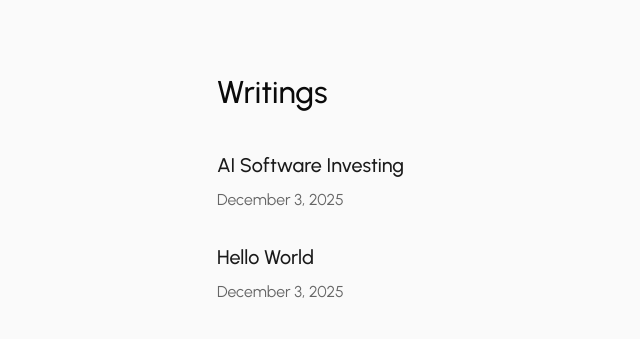
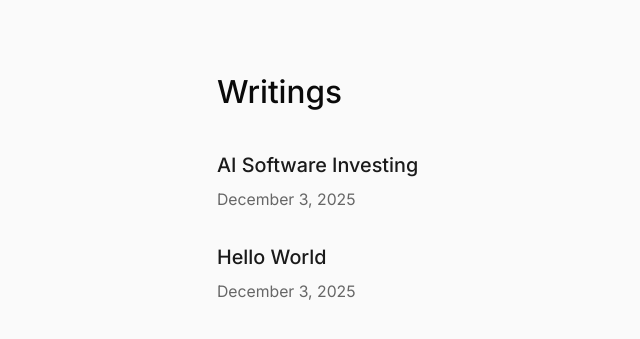
Before and after one commit to lialexlin/blog, a Jekyll site: the page built from index.html, in a window 1280 px wide. Shown: the top 339 px of the page, without its empty margins (0-640 px from the left). Built offline with Jekyll 4.4.1, drawn with Linux system fonts in a browser that asks for light colours.

Commit message:
vault backup: 2025-12-10 10:25:44

```diff
--- a/_layouts/default.html
+++ b/_layouts/default.html
@@ -6,7 +6,7 @@
   <title>{{ page.title | default: site.title }}</title>
   <link rel="preconnect" href="https://fonts.googleapis.com">
   <link rel="preconnect" href="https://fonts.gstatic.com" crossorigin>
-  <link href="https://fonts.googleapis.com/css2?family=Urbanist:wght@300;400;500&display=swap" rel="stylesheet">
+  <link href="https://fonts.googleapis.com/css2?family=Inter:wght@400;500;600&display=swap" rel="stylesheet">
   <link rel="stylesheet" href="{{ '/styles.css' | relative_url }}">
 </head>
 <body>
--- a/styles.css
+++ b/styles.css
@@ -13,7 +13,7 @@
 }
 
 body {
-  font-family: 'Urbanist', -apple-system, BlinkMacSystemFont, sans-serif;
+  font-family: 'Inter', -apple-system, BlinkMacSystemFont, sans-serif;
   font-weight: 400;
   line-height: 1.7;
   color: #1a1a1a;
```
